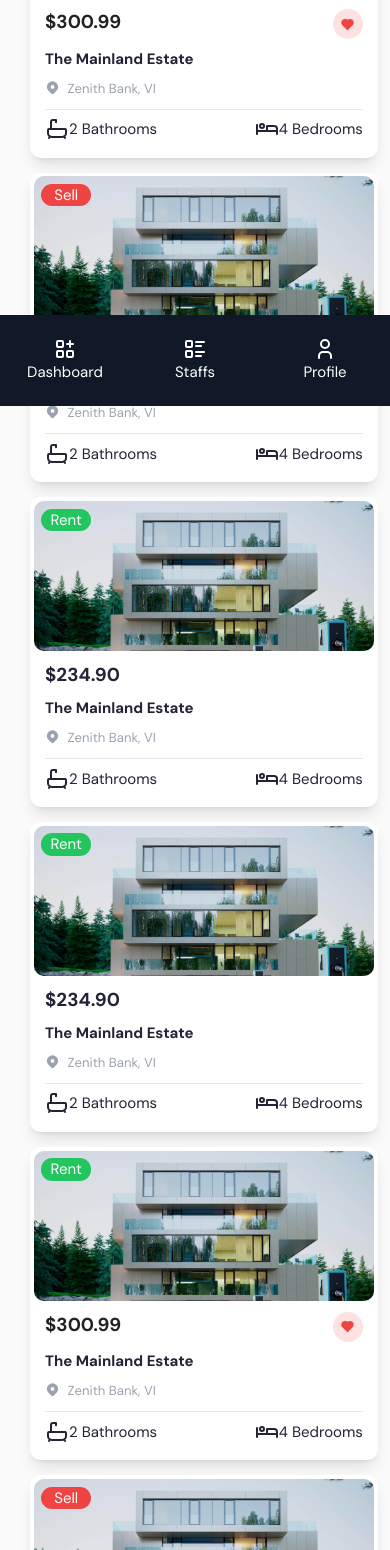
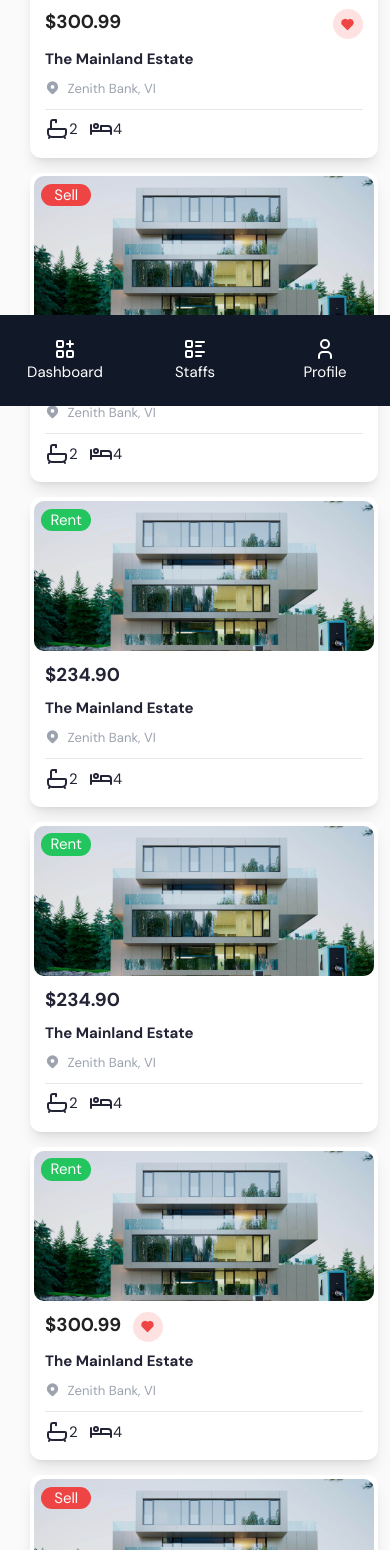
Before and after one commit to Creditclan-Tech-Limted/ileyah-website, a Next.js app: page /dashboard/landlords/listings in a window 390 px wide. Shown: the part 438-1988 px from the top of the page. Built offline with nearby package versions, Linux system fonts and the light colour scheme; a web font is replaced by a local one.

Commit message:
feat: Added Company dashboard

```diff
--- a/src/app/companies/components/Benefit.jsx
+++ b/src/app/companies/components/Benefit.jsx
@@ -6,7 +6,7 @@ const Benefit = () => {
         <>
             <div className="">
                 <div className="max-w-7xl mx-auto py-28">
-                    <div className='font-bold text-5xl max-w-xl text-center mx-auto'>
+                    <div className='font-bold text-5xl md:text-6xl max-w-3xl text-center mx-auto'>
                         Your Employee can leave like a King 👑
                     </div>
                     <div className="grid md:grid-cols-2 gap-10 mt-20 px-4 md:px-0">
--- a/src/app/companies/components/Products.jsx
+++ b/src/app/companies/components/Products.jsx
@@ -6,7 +6,7 @@ import Button from '@/components/global/Button';
 const Products = () => {
   return (
     <>
-      <div className="mt-[600px] md:mt-0 py-20 md:py-32 w-full bg-gray-900 text-white">
+      <div className="py-20 md:py-32 w-full bg-gray-900 text-white">
         <div className="container">
           <h2 className="text-5xl md:text-6xl font-bold max-w-4xl">
             Flexible Rental Solutions for Your Employees
@@ -19,7 +19,7 @@ const Products = () => {
                 </div>
               </div>
               <h2 className="text-xl font-medium">
-                Find me a House
+                Lorem Ipsum Dolor
               </h2>
               <p className="mt-4 text-[.95rem] text-white">
                 Let's connect you with 10,000+ agents and landlords who fastrack your monthly tenancy.
@@ -35,7 +35,7 @@ const Products = () => {
                 </div>
               </div>
               <h2 className="text-xl font-medium">
-                Renew your Rent
+                Lorem Ipsum Dolor
               </h2>
               <p className="mt-4 text-[.95rem] text-white">
                 Rent due in a few days? We help you convert your current yearly tenancy into monthly forever.
@@ -51,7 +51,7 @@ const Products = () => {
                 </div>
               </div>
               <h2 className="text-xl font-medium">
-                I have found a house
+                Lorem Ipsum Dolor
               </h2>
               <p className="mt-4 text-[.95rem] text-white">
                 Our houses don't suit you? You can find your own rent while we
--- a/src/app/companies/page.jsx
+++ b/src/app/companies/page.jsx
@@ -53,7 +53,7 @@ const Page = () => {
       <Benefit />
       <Products />
       <Artisans />
-      <Future />
+      <Future source='company' />
       <Testimonials source='company' />
       <FAW />
       <Footer />
--- a/src/app/dashboard/(landlords)/landlords/listings/page.jsx
+++ b/src/app/dashboard/(landlords)/landlords/listings/page.jsx
@@ -7,7 +7,7 @@ import { useState } from 'react'
 
 const Page = () => {
   const { data, updateData } = useSignupStore((state) => state);
-  const [openAddNewStaff, setOpenAddNewStaff] = useState(false)
+  const [openAddNewStaff, setOpenAddNewStaff] = useState(false);
   const [staff, setStaff] = useState({
     open: false,
     staff: ''
@@ -20,6 +20,7 @@ const Page = () => {
       console.log({ error });
     }
   }
+
   return (
     <>
       <div className='h-full'>
@@ -51,9 +52,9 @@ const Page = () => {
                 <p className='font-bold'>The Mainland Estate</p>
                 <p className='inline-flex text-sm text-gray-400' > <IconMapPinFilled color='red' size={15} className='mr-2' /> Zenith Bank, VI </p>
                 <hr />
-                <p className='flex justify-between'>
-                  <div className='inline-flex'><IconBath /> 2 Bathrooms</div>
-                  <div className='inline-flex'><IconBed /> 4 Bedrooms</div>
+                <p className='flex space-x-3'>
+                  <div className='inline-flex'><IconBath /> 2 </div>
+                  <div className='inline-flex'><IconBed /> 4 </div>
                 </p>
               </div>
             </div>
@@ -68,9 +69,9 @@ const Page = () => {
                 <p className='font-bold'>The Mainland Estate</p>
                 <p className='inline-flex text-sm text-gray-400' > <IconMapPinFilled color='red' size={15} className='mr-2' /> Zenith Bank, VI </p>
                 <hr />
-                <p className='flex justify-between'>
-                  <div className='inline-flex'><IconBath /> 2 Bathrooms</div>
-                  <div className='inline-flex'><IconBed /> 4 Bedrooms</div>
+                <p className='flex space-x-3'>
+                  <div className='inline-flex'><IconBath /> 2 </div>
+                  <div className='inline-flex'><IconBed /> 4 </div>
                 </p>
               </div>
             </div>
@@ -85,9 +86,9 @@ const Page = () => {
                 <p className='font-bold'>The Mainland Estate</p>
                 <p className='inline-flex text-sm text-gray-400' > <IconMapPinFilled color='red' size={15} className='mr-2' /> Zenith Bank, VI </p>
                 <hr />
-                <p className='flex justify-between'>
-                  <div className='inline-flex'><IconBath /> 2 Bathrooms</div>
-                  <div className='inline-flex'><IconBed /> 4 Bedrooms</div>
+                <p className='flex space-x-3'>
+                  <div className='inline-flex'><IconBath /> 2 </div>
+                  <div className='inline-flex'><IconBed /> 4 </div>
                 </p>
               </div>
             </div>
@@ -102,9 +103,9 @@ const Page = () => {
                 <p className='font-bold'>The Mainland Estate</p>
                 <p className='inline-flex text-sm text-gray-400' > <IconMapPinFilled color='red' size={15} className='mr-2' /> Zenith Bank, VI </p>
                 <hr />
-                <p className='flex justify-between'>
-                  <div className='inline-flex'><IconBath /> 2 Bathrooms</div>
-                  <div className='inline-flex'><IconBed /> 4 Bedrooms</div>
+                <p className='flex space-x-3'>
+                  <div className='inline-flex'><IconBath /> 2 </div>
+                  <div className='inline-flex'><IconBed /> 4 </div>
                 </p>
               </div>
             </div>
@@ -115,16 +116,16 @@ const Page = () => {
                 </div>
               </div>
               <div className='p-3 space-y-2'>
-                <p className='font-bold text-xl flex justify-between'>
+                <p className='font-bold text-xl flex space-x-3'>
                   <div className='text-black'>$300.99</div>
                   <div className='bg-red-100 p-2 rounded-full'><IconHeartFilled size='15' className='text-red-500' /></div>
                 </p>
                 <p className='font-bold'>The Mainland Estate</p>
                 <p className='inline-flex text-sm text-gray-400' > <IconMapPinFilled color='red' size={15} className='mr-2' /> Zenith Bank, VI </p>
                 <hr />
-                <p className='flex justify-between'>
-                  <div className='inline-flex'><IconBath /> 2 Bathrooms</div>
-                  <div className='inline-flex'><IconBed /> 4 Bedrooms</div>
+                <p className='flex space-x-3'>
+                  <div className='inline-flex'><IconBath /> 2 </div>
+                  <div className='inline-flex'><IconBed /> 4 </div>
                 </p>
               </div>
             </div>
@@ -139,9 +140,9 @@ const Page = () => {
                 <p className='font-bold'>The Mainland Estate</p>
                 <p className='inline-flex text-sm text-gray-400' > <IconMapPinFilled color='red' size={15} className='mr-2' /> Zenith Bank, VI </p>
                 <hr />
-                <p className='flex justify-between'>
-                  <div className='inline-flex'><IconBath /> 2 Bathrooms</div>
-                  <div className='inline-flex'><IconBed /> 4 Bedrooms</div>
+                <p className='flex space-x-3'>
+                  <div className='inline-flex'><IconBath /> 2 </div>
+                  <div className='inline-flex'><IconBed /> 4 </div>
                 </p>
               </div>
             </div>
@@ -156,9 +157,9 @@ const Page = () => {
                 <p className='font-bold'>The Mainland Estate</p>
                 <p className='inline-flex text-sm text-gray-400' > <IconMapPinFilled color='red' size={15} className='mr-2' /> Zenith Bank, VI </p>
                 <hr />
-                <p className='flex justify-between'>
-                  <div className='inline-flex'><IconBath /> 2 Bathrooms</div>
-                  <div className='inline-flex'><IconBed /> 4 Bedrooms</div>
+                <p className='flex space-x-3'>
+                  <div className='inline-flex'><IconBath /> 2 </div>
+                  <div className='inline-flex'><IconBed /> 4 </div>
                 </p>
               </div>
             </div>
@@ -173,9 +174,9 @@ const Page = () => {
                 <p className='font-bold'>The Mainland Estate</p>
                 <p className='inline-flex text-sm text-gray-400' > <IconMapPinFilled color='red' size={15} className='mr-2' /> Zenith Bank, VI </p>
                 <hr />
-                <p className='flex justify-between'>
-                  <div className='inline-flex'><IconBath /> 2 Bathrooms</div>
-                  <div className='inline-flex'><IconBed /> 4 Bedrooms</div>
+                <p className='flex space-x-3'>
+                  <div className='inline-flex'><IconBath /> 2 </div>
+                  <div className='inline-flex'><IconBed /> 4 </div>
                 </p>
               </div>
             </div>
--- a/src/components/Future.jsx
+++ b/src/components/Future.jsx
@@ -1,7 +1,7 @@
 'use client'
 import CountUp from 'react-countup';
 
-const Future = () => {
+const Future = ({ source }) => {
   return (
     <div>
       <div className="max-w-[1400px] mx-auto bg-gray-900 pattern-1 text-white rounded-3xl text-center py-28">
@@ -27,7 +27,7 @@ const Future = () => {
               <h2 className="text-5xl font-[900] text-primary-700">
                 <CountUp start={0} duration={5} end={12} />K+
               </h2>
-              <p className="text-white opacity-75">Tenants</p>
+              <p className="text-white opacity-75"> {source === 'company' ? 'Employees' : 'Tenants'} </p>
             </div>
             <div className="text-center mt-14 md:mt-0">
               <h2 className="text-5xl font-[900] text-primary-700">
--- a/src/components/sign-up/renew-rent/RenewRent.jsx
+++ b/src/components/sign-up/renew-rent/RenewRent.jsx
@@ -13,7 +13,7 @@ import UserDetails from "./UserDetails.jsx";
 import Source from "./Source.jsx";
 
 function RenewRent({ onBack, onDone, onPending }) {
-  const [view, setView] = useState("step-one");
+  const [view, setView] = useState("step-six");
 
   return (
     <>
```
Also changed, not shown: src/app/dashboard/(landlords)/landlords/listings/Modals/AddNewProperty.jsx (+36 -5 lines), src/components/sign-up/renew-rent/Source.jsx (+29 -1 lines).
